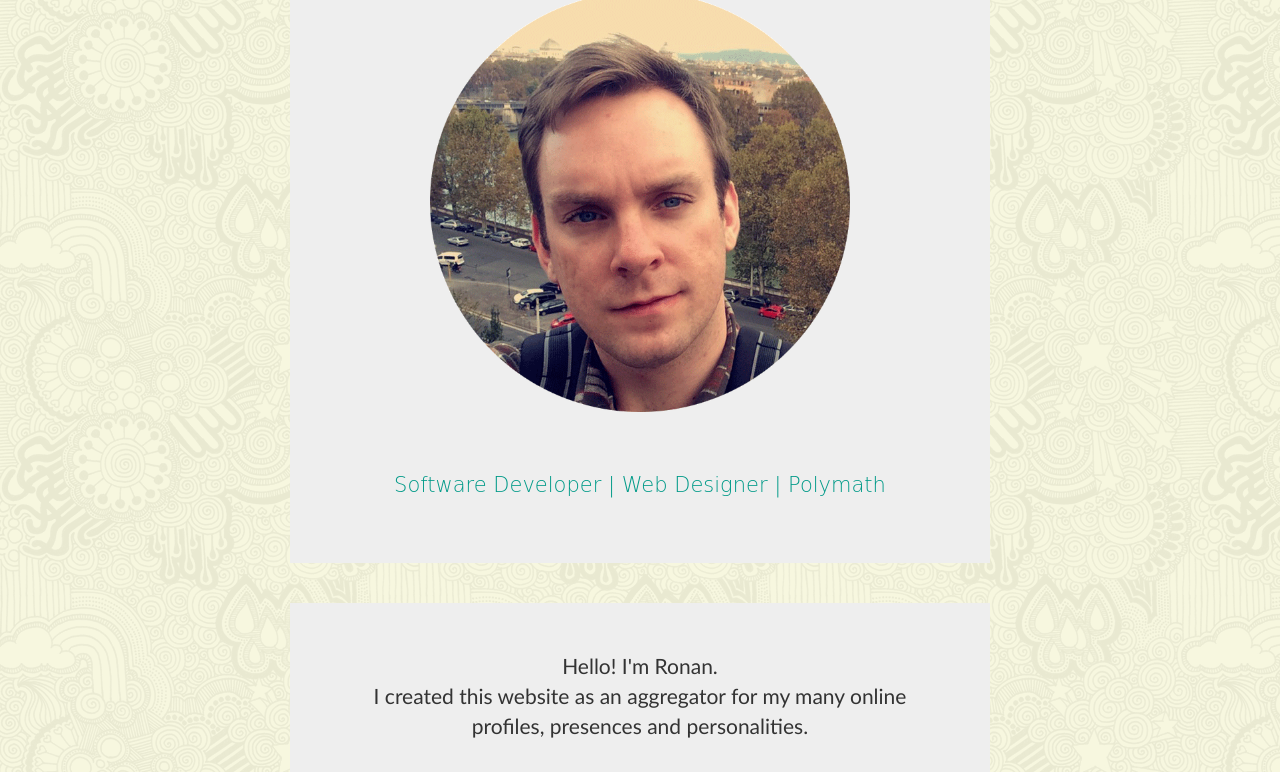
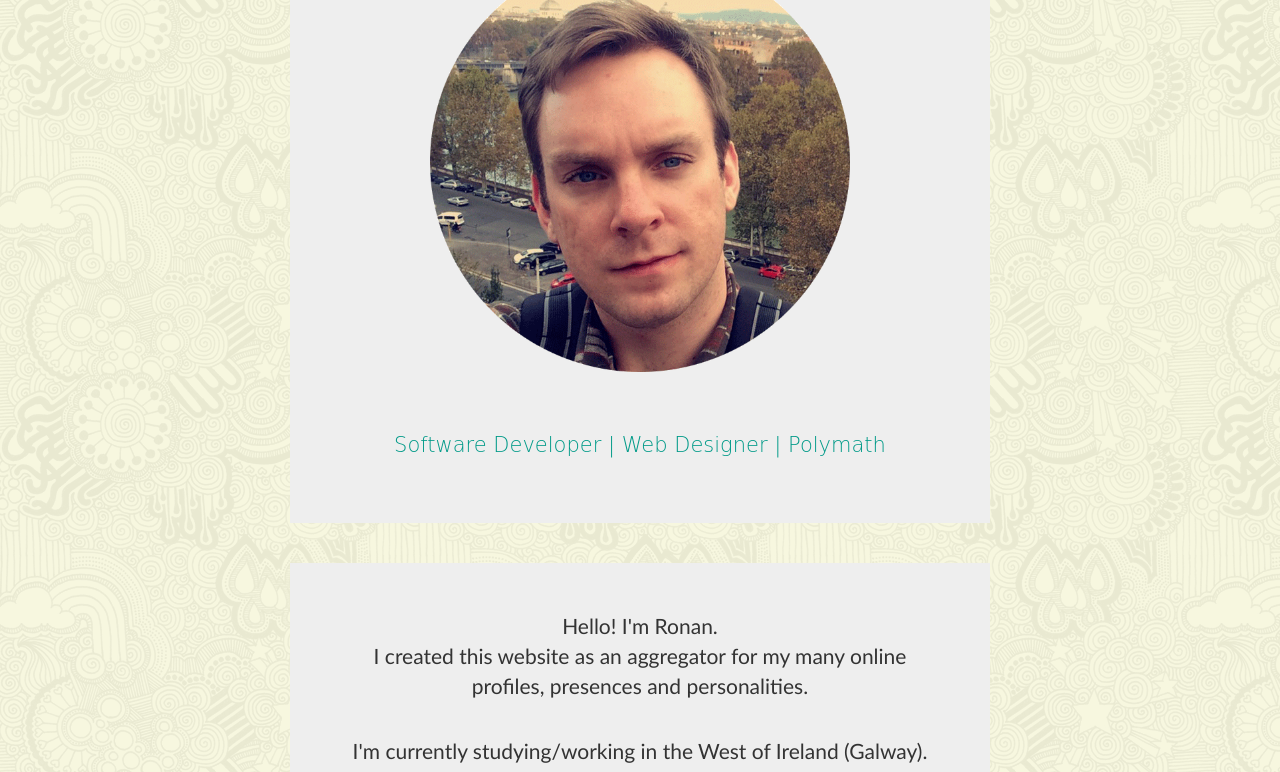
Before and after one commit to RonanC/personal-website, a website: page app/index.html in a window 1280 px wide. Shown: the part 275-1047 px from the top of the page. Drawn offline with nearby package versions, Linux system fonts and the light colour scheme; some packages are replaced by stand-ins of ours; files that its build step writes are made by us from their sources; files whose address does not match are found by name; a web font is replaced by a local one.

Commit message:
Updated style sheet

```diff
--- a/app/index.html
+++ b/app/index.html
@@ -62,7 +62,7 @@
                 <!--<a class="navbar-brand" href="#/">ronanconnolly</a>-->
             </div>
 
-            <div class="collapse navbar-collapse" id="js-navbar-collapse">
+            <div class="collapse navbar-collapse navbar-custom" id="js-navbar-collapse">
 
                 <ul class="nav navbar-nav" id="navbar-items">
                     <li><a ng-href="#/">Home</a></li>
--- a/app/styles/custom.css
+++ b/app/styles/custom.css
@@ -47,6 +47,7 @@ body {
 
 #header {
     color: #009a88;
+    padding-top: 2em;
 }
 
 .sm-card {
@@ -133,7 +134,7 @@ a:hover {
 }
 
 html {
-    margin-top: 7em;
+    margin-top: 3em;
 }
 
 /* PROJECTS */
```
Also changed, not shown: app/views/main.html (+1 -0 lines), dist/index.html, 4 other files.
